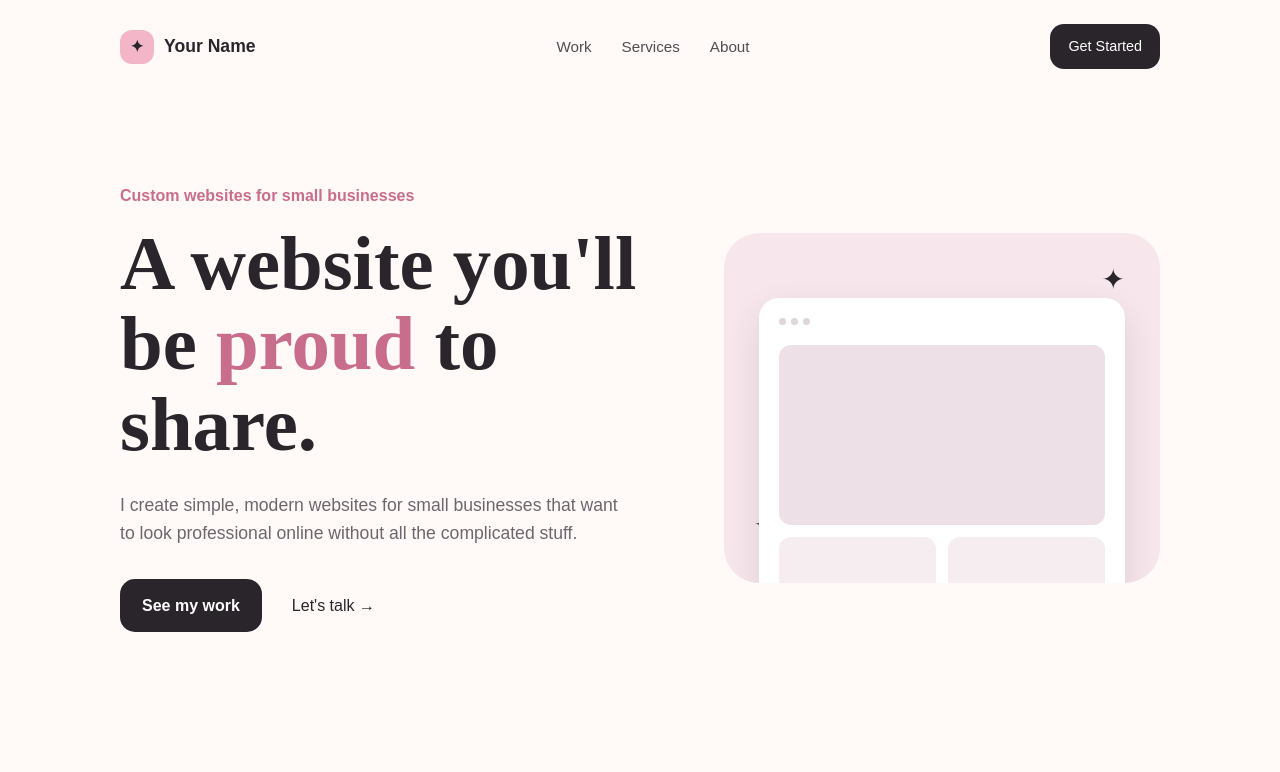
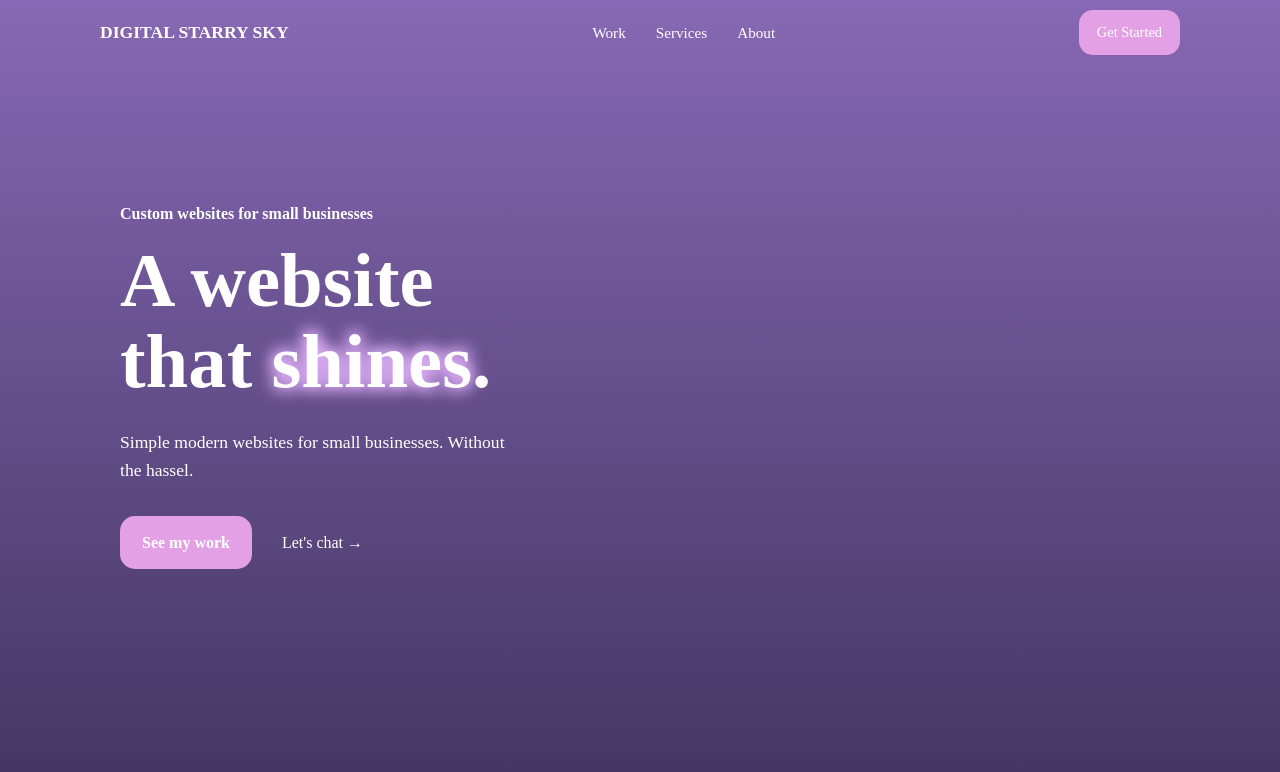
Before and after one commit to chuelgi/digital-starry-sky, a plain HTML site: page index.html in a window 1280 px wide. Shown: the top 772 px of the page. Drawn offline with Linux system fonts and the light colour scheme; some packages are replaced by stand-ins of ours; a script that the page names is missing; a web font is replaced by a local one.

Commit message:
Changed style

```diff
--- a/css/style.css
+++ b/css/style.css
@@ -1,3 +1,5 @@
+    @import url('https://fonts.googleapis.com/css2?family=Forum&display=swap');
+
     * {
       margin: 0;
       padding: 0;
@@ -5,9 +7,11 @@
     }
 
     body {
-      font-family: "DM Sans", sans-serif;
-      background: #fffaf7;
-      color: #29252a;
+      font-family: "Playfair Display", serif;
+      font-weight: 300;
+      font-style: normal;
+      background: linear-gradient(to bottom,#8768B4,#201D39, #151427);
+      color: #fff;
       line-height: 1.6;
     }
 
@@ -16,7 +20,7 @@
     nav {
       max-width: 1100px;
       margin: auto;
-      padding: 24px 30px;
+      padding: 10px 10px;
 
       display: flex;
       align-items: center;
@@ -36,9 +40,6 @@
       width: 34px;
       height: 34px;
       border-radius: 12px;
-
-      background: #f3b6c8;
-
       display: flex;
       align-items: center;
       justify-content: center;
@@ -54,16 +55,16 @@
 
     nav a {
       text-decoration: none;
-      color: #514b52;
+      color: #fff;
       font-size: .95rem;
     }
 
     nav a:hover {
-      color: #c96d8d;
+      color: #4b294b;
     }
 
     .nav-button {
-      background: #29252a;
+      background: #E4A0E5;
       color: white;
       padding: 11px 18px;
       border-radius: 14px;
@@ -76,16 +77,26 @@
     .hero {
       max-width: 1100px;
       margin: auto;
-      padding: 90px 30px 110px;
+      padding: 20px 30px 50px;
 
-      display: grid;
-      grid-template-columns: 1.1fr .9fr;
+      display: flex;
       align-items: center;
       gap: 70px;
     }
 
+    .hero-content{
+      flex:1
+    }
+
+    .hero spline-viewer{
+      flex:1.5;
+       width: 100%;
+    height: 600px;
+    display: block;
+    }
+
     .eyebrow {
-      color: #c96d8d;
+      color: #fff;
       font-weight: 600;
       margin-bottom: 15px;
     }
@@ -98,11 +109,12 @@
     }
 
     h1 span {
-      color: #c96d8d;
+      color: white;
+      text-shadow: 0 0 15px #e5b5ffe6, 0 0 20px #e5b5ffe6, 0 0 15px #e5b5ffe6;
     }
 
     .hero-text {
-      color: #6d676d;
+      color: #fff;
       max-width: 500px;
       font-size: 1.1rem;
       margin-bottom: 32px;
@@ -115,7 +127,7 @@
     }
 
     .primary-button {
-      background: #29252a;
+      background: #E4A0E5;
       color: white;
       padding: 14px 22px;
       border-radius: 15px;
@@ -124,7 +136,8 @@
     }
 
     .secondary-button {
-      color: #29252a;
+      color: #fff;
+      /* animate later */
       text-decoration: none;
       padding: 14px 18px;
     }
@@ -205,7 +218,7 @@
     section {
       max-width: 1100px;
       margin: auto;
-      padding: 80px 30px;
+      padding: 40px 30px;
     }
 
     .section-heading {
@@ -220,7 +233,7 @@
     }
 
     .section-heading p {
-      color: #777077;
+      color: #fff;
     }
 
     .services {
@@ -230,16 +243,18 @@
     }
 
     .service {
-      background: white;
-      border: 1px solid #eee5e8;
+      background: linear-gradient(to bottom right, #F4D7F2, #D6ACE8);
       border-radius: 22px;
+      border-top: 1px solid rgba(255, 255, 255, 0.7);
+  border-right: 1px solid rgba(255, 255, 255, 0.7);
+        box-shadow: 0 0 10px rgba(210, 195, 255, 0.35);
+
       padding: 30px;
     }
 
     .service-icon {
       width: 45px;
       height: 45px;
-      background: #f7e7ed;
       border-radius: 14px;
 
       display: flex;
@@ -251,17 +266,40 @@
 
     .service h3 {
       margin-bottom: 8px;
+      color: #342B56;
     }
 
     .service p {
-      color: #777077;
+      color: #381f3d;
       font-size: .95rem;
     }
+
+    a {
+  position: relative;
+  text-decoration: none;
+  color: rgb(244, 243, 243);
+}
+
+.menu a::after {
+  content: "";
+  position: absolute;
+  right: 50%;
+  transform: translate(50%);
+  bottom: -5px;
+  width: 0;
+  height: 2px;
+  background-color: #fff
+  ;
+  transition: width 0.3s ease;
+}
+
+.menu a:hover::after {
+  width: 100%;
+}
 
     /* PORTFOLIO */
 
     .portfolio {
-      background: #fff;
     }
 
     .projects {
@@ -271,9 +309,14 @@
     }
 
     .project {
-      background: #f7f1ee;
+      background: #342B56;
+      border-color: #E4A0E5;
       border-radius: 25px;
       padding: 15px;
+            border-top: 1px solid rgba(255, 255, 255, 0.7);
+  border-right: 1px solid rgba(255, 255, 255, 0.7);
+        box-shadow: 0 0 10px rgba(210, 195, 255, 0.35);
+
     }
 
     .project-image {
@@ -285,7 +328,7 @@
       align-items: center;
       justify-content: center;
 
-      color: #756b70;
+      color: #fff;
     }
 
     .project-info {
@@ -297,7 +340,7 @@
     }
 
     .project-info p {
-      color: #777077;
+      color: #fff;
       font-size: .9rem;
     }
 
@@ -308,10 +351,11 @@
       margin: 80px auto;
       padding: 70px 30px;
 
-      background: #29252a;
+      background: linear-gradient(to bottom right, #2B254B, #262141);
       color: white;
 
       border-radius: 30px;
+      box-shadow: 0px 0px 32px 3px #E4A0E5;
       text-align: center;
     }
 
@@ -328,7 +372,7 @@
 
     .cta a {
       display: inline-block;
-      background: #f3b6c8;
+      background: #E4A0E5;
       color: #29252a;
 
       padding: 14px 24px;
--- a/index.html
+++ b/index.html
@@ -12,11 +12,10 @@
 
 <body>
 
-  <nav>
+  <nav class="menu">
 
     <div class="logo">
-      <div class="logo-icon">✦</div>
-      Your Name
+      DIGITAL STARRY SKY
     </div>
 
     <ul>
@@ -38,20 +37,19 @@
 
     <section class="hero">
 
-      <div>
+      <div class="hero-content">
 
         <div class="eyebrow">
            Custom websites for small businesses
         </div>
 
         <h1>
-          A website you'll be <span>proud</span> to share.
+          A website that <span>shines</span>.
         </h1>
 
         <p class="hero-text">
-          I create simple, modern websites for small businesses
-          that want to look professional online without all the
-          complicated stuff.
+          Simple modern websites for small businesses.
+          Without the hassel.
         </p>
 
         <div class="buttons">
@@ -61,40 +59,18 @@
           </a>
 
           <a class="secondary-button" href="#contact">
-            Let's talk →
+            Let's chat →
           </a>
 
         </div>
 
       </div>
 
-
-      <div class="hero-card">
-
-        <div class="sparkle one">✦</div>
-        <div class="sparkle two">✧</div>
-
-        <div class="website-preview">
-
-          <div class="preview-bar">
-            <div class="dot"></div>
-            <div class="dot"></div>
-            <div class="dot"></div>
-          </div>
-
-          <div class="preview-content">
-
-            <div class="preview-block large"></div>
-            <div class="preview-block"></div>
-            <div class="preview-block"></div>
-
-          </div>
-
-        </div>
-
-      </div>
+      <script type="module" src="https://unpkg.com/@splinetool/viewer@1.12.98/build/spline-viewer.js"></script>
+      <spline-viewer url="https://prod.spline.design/KitUupCncOT4lLJP/scene.splinecode"></spline-viewer>
 
     </section>
+
 
 
     <!-- SERVICES -->
@@ -221,7 +197,6 @@
 
     </section>
 
-
     <!-- CTA -->
 
     <div class="cta" id="contact">
```
Also changed, not shown: images/200w.gif (added), images/stars.png (added), images/stars_transparent.png (added), images/transparent.png (added), 1 other file.
